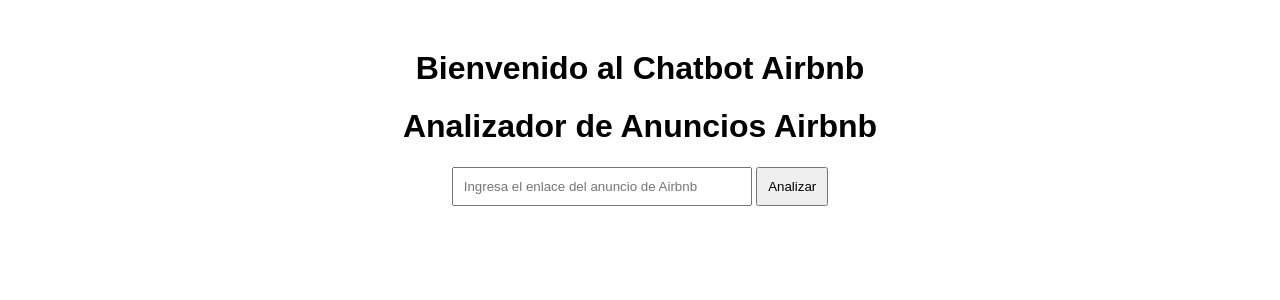
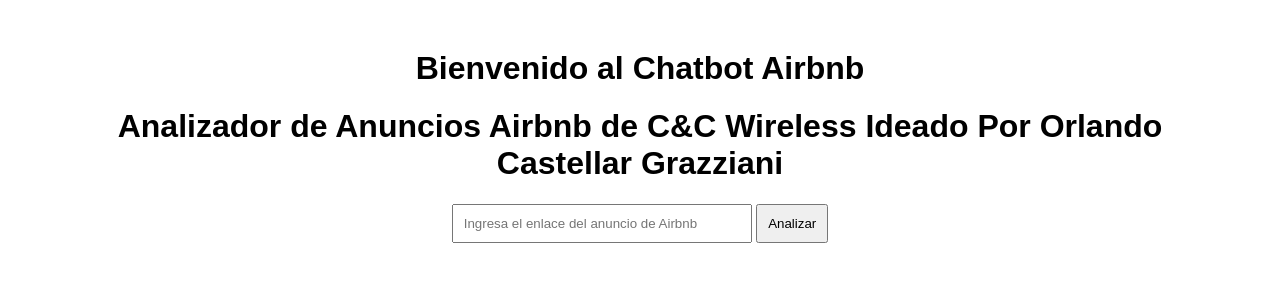
Before and after one commit to ocastellarg/chatbot-airbnb, a Flask app: page / in a window 1280 px wide. Shown: the top 300 px of the page. Run offline with Flask 3, Linux system fonts and the light colour scheme.

Commit message:
Actualización del título en la interfaz gráfica

```diff
--- a/templates/index.html
+++ b/templates/index.html
@@ -13,7 +13,7 @@
     </style>
 </head>
 <body>
-    <h1>Analizador de Anuncios Airbnb</h1>
+    <h1>Analizador de Anuncios Airbnb de C&C Wireless Ideado Por Orlando Castellar Grazziani</h1>
     <form action="/analizar" method="post">
         <input type="text" name="url" placeholder="Ingresa el enlace del anuncio de Airbnb" required>
         <button type="submit">Analizar</button>
```
